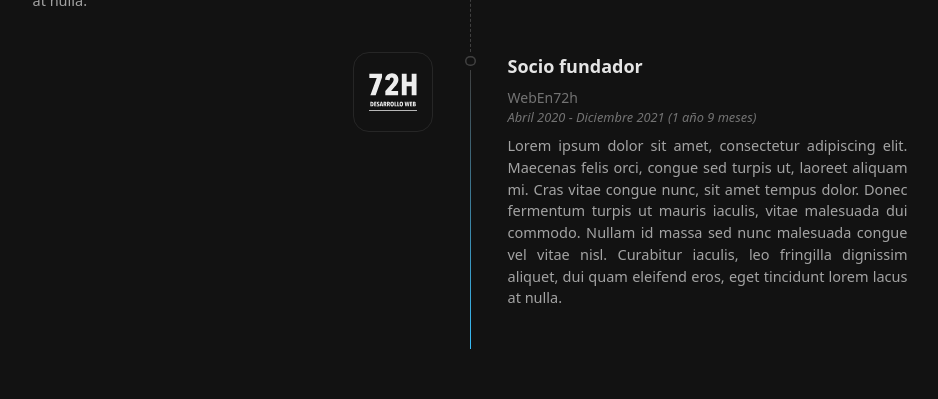
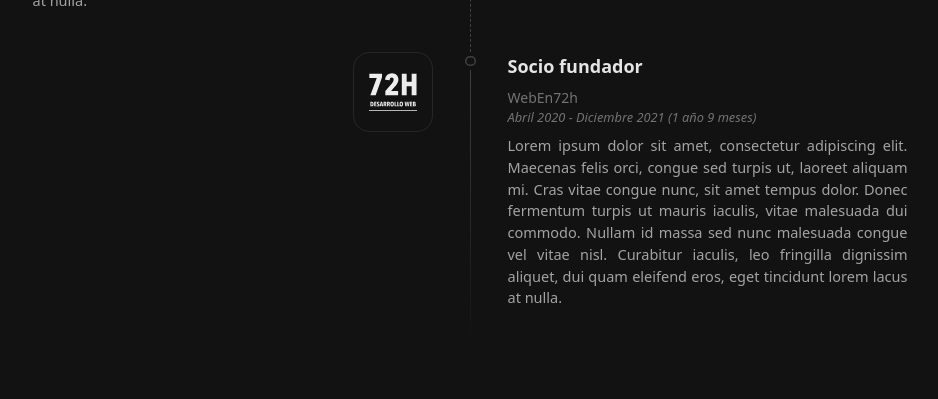
Before and after one commit to javiermrtnez/portfolio, a React (Vite) app: page / in a window 1280 px wide. Shown: the part 2648-3047 px from the top of the page, without its empty margins (170-1108 px from the left). Built offline with nearby package versions, Linux system fonts and the light colour scheme; a web font is replaced by a local one.

Commit message:
style: modify experience timeline color

```diff
--- a/src/components/Experience.tsx
+++ b/src/components/Experience.tsx
@@ -12,7 +12,7 @@ const Experience = () => {
 
       {EXPERIENCE.map(({ company, role, startDate, endDate, description, icon }, index) => (
         <div className={joinClassNames('flex gap-8', isOdd(index) ? 'flex-row-reverse' : '')}>
-          <div className='flex flex-col gap-2 flex-1 pb-10'>
+          <div className='flex flex-col gap-2 w-full pb-10'>
             <h1 className='font-extrabold text-lg'>{role}</h1>
             <div className='flex flex-col font-medium text-neutral-500'>
               <h2 className='text-sm'>{company}</h2>
@@ -31,12 +31,12 @@ const Experience = () => {
                 'h-full',
                 index !== EXPERIENCE.length - 1
                   ? 'border-r border-dashed border-neutral-700'
-                  : 'w-px bg-gradient-to-b from-neutral-700 to-sky-400'
+                  : 'w-px bg-gradient-to-b from-neutral-700 to-[var(--background-color)]'
               )}
             ></span>
           </div>
 
-          <div className={joinClassNames('flex flex-1', isOdd(index) ? 'justify-end' : '')}>
+          <div className={joinClassNames('flex w-full', isOdd(index) ? 'justify-end' : '')}>
             <div className='flex justify-center items-center w-20 h-20 rounded-2xl border border-neutral-800'>
               <div className='w-12 h-12 flex justify-center items-center'>
                 {typeof icon === 'string' ? <img src={icon} alt={`${company} logo`} /> : icon}
```
